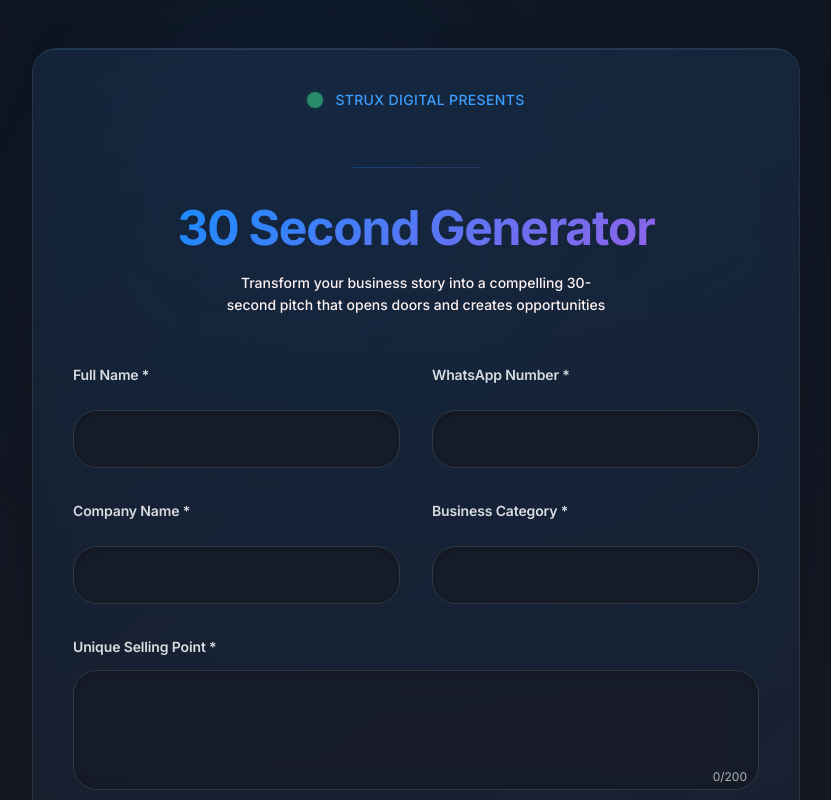
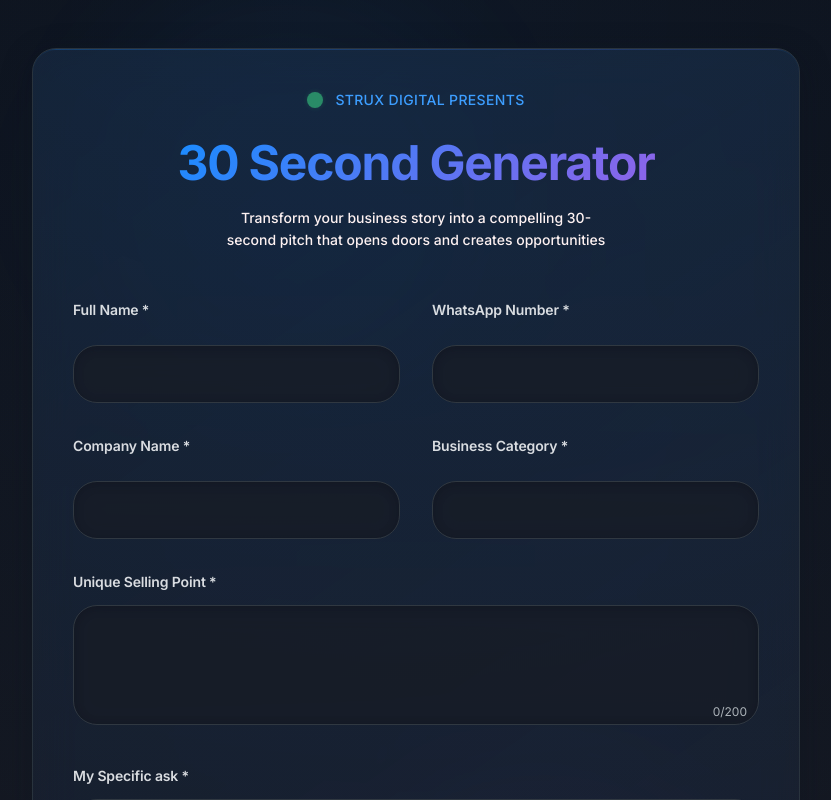
Before and after one commit to vivek-kandula-strux/elevator-pitch-generator, a React (Vite) app: page / in a window 1280 px wide. Shown: the top 800 px of the page, without its empty margins (224-1055 px from the left). Built offline with nearby package versions, Linux system fonts and the light colour scheme.

Commit message:
Reverted to commit b968c7b33e3d8da7456a70d2ecdeabdf327329b7

```diff
--- a/src/components/BusinessForm.tsx
+++ b/src/components/BusinessForm.tsx
@@ -90,14 +90,6 @@ export default function BusinessForm({
             Strux Digital Presents
           </div>
         </div>
-
-        {/* Modern Separator */}
-        <div className="relative flex items-center justify-center my-8">
-          <div className="relative w-32 h-px bg-gradient-border opacity-50">
-            <div className="absolute inset-0 bg-gradient-primary opacity-30 animate-shimmer"></div>
-          </div>
-        </div>
-
         <h1 className="text-5xl font-bold text-foreground mb-4 tracking-tight">
           <span className="bg-gradient-primary bg-clip-text text-transparent">
             30 Second Generator
```
